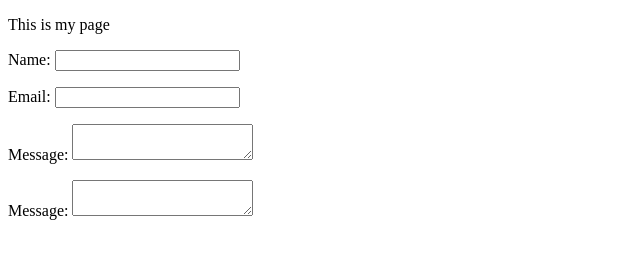
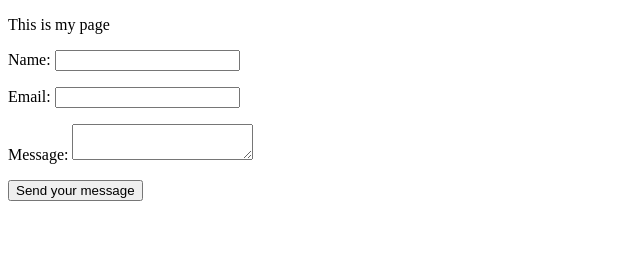
Before and after one commit to adefifp/form-practice, a plain HTML site: page index.html in a window 1280 px wide. Shown: the whole page, without its empty margins (0-640 px from the left). Drawn offline with Linux system fonts and the light colour scheme.

Commit message:
fixed error, added submit button, purely practice no functionality or styling

```diff
--- a/index.html
+++ b/index.html
@@ -9,8 +9,8 @@
     <p>This is my page</p>
     <form action="/my-handling-form-page" method="post">
         <p>
-            <label for = "name">Name:</label>
-            <input type = "text" id = "name" name="user_name"/>
+          <label for="name">Name:</label>
+          <input type="text" id="name" name="user_name" />
         </p>
         <p>
           <label for="mail">Email:</label>
@@ -19,9 +19,9 @@
         <p>
           <label for="msg">Message:</label>
           <textarea id="msg" name="user_message"></textarea>
-          </p>  <p>
-            <label for="msg">Message:</label>
-            <textarea id="msg" name="user_message"></textarea>
+        </p>
+        <p class="button">
+            <button type="submit">Send your message</button>
           </p>
       </form>
   </body>
```
Lines whose indentation alone changed are shown as unchanged.
